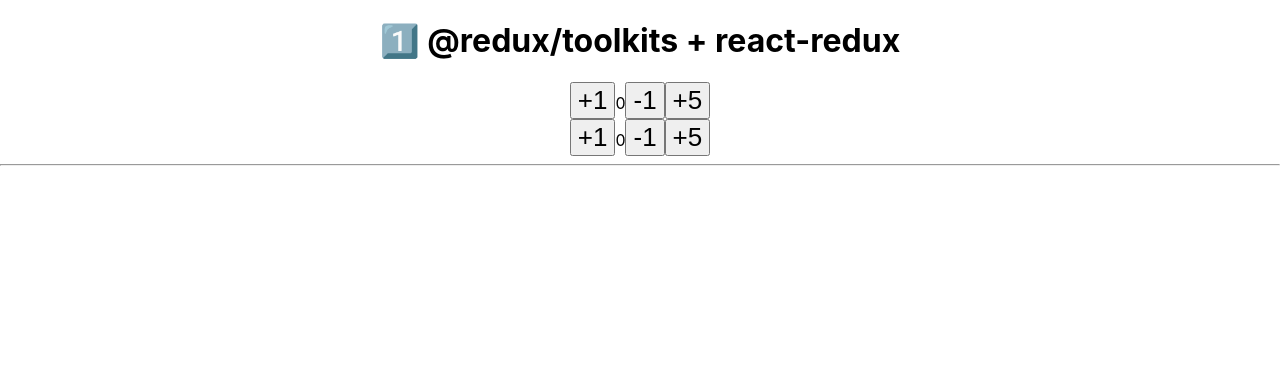
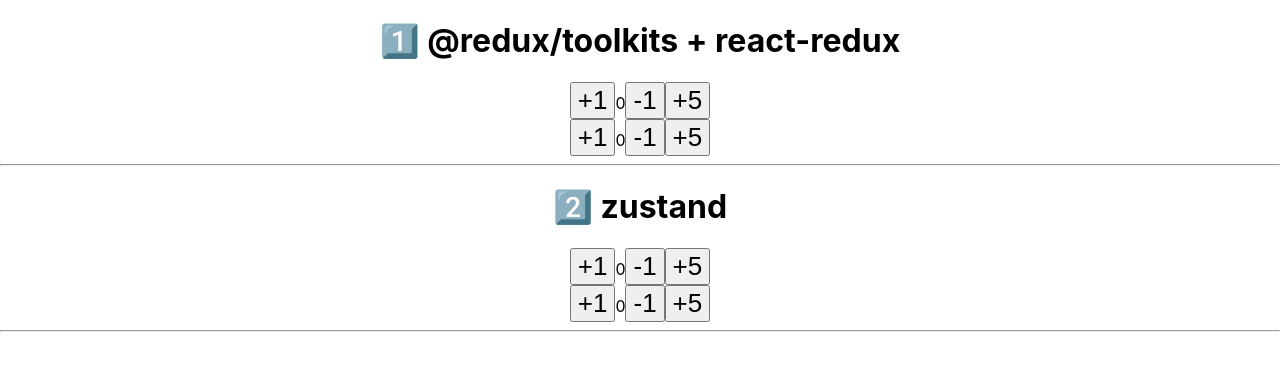
Before and after one commit to jamessawyer/react-mirco-state-manage, a React (Vite) app: page / in a window 1280 px wide. Shown: the top 370 px of the page. Built offline with nearby package versions, Linux system fonts and the light colour scheme.

Commit message:
zustand 状态管理

```diff
--- a/src/App.tsx
+++ b/src/App.tsx
@@ -1,6 +1,7 @@
 import { useState } from 'react'
 import './App.css'
 import CounterRedux from './CounterRedux'
+import CounterZustand from './CounterZustand'
 
 function App() {
   const [count, setCount] = useState(0)
@@ -10,6 +11,9 @@
       <h1>1️⃣ @redux/toolkits + react-redux</h1>
       <CounterRedux />
       <hr />
+      <h1>2️⃣ zustand</h1>
+      <CounterZustand />
+      <hr />
     </div>
   )
 }
--- /dev/null
+++ b/src/CounterZustand.tsx
@@ -0,0 +1,51 @@
+import create from 'zustand'
+
+type State = {
+  counter: {
+    value: number
+  },
+  counterActions: {
+    increment: () => void,
+    decrement: () => void,
+    incrementByAmount: (amount: number) => void
+  }
+}
+
+// 同时在store中定义 state & actions
+const useStore = create<State>((set) => ({
+  counter: { value: 0 },
+  counterActions: {
+    increment: () => set(state => ({
+      counter: { value: state.counter.value + 1 }
+    })),
+    decrement: () => set(state => ({
+      counter: { value: state.counter.value - 1 }
+    })),
+    incrementByAmount:  (amount: number) => set(state => ({
+      counter: { value: state.counter.value + amount }
+    })),
+  }
+}))
+
+function Counter() {
+  const count = useStore(state => state.counter.value)
+  const { increment, decrement, incrementByAmount } = useStore(state => state.counterActions)
+
+  return (
+    <div>
+      <button onClick={() => increment()}>+1</button>
+      <span>{count}</span>
+      <button onClick={() => decrement()}>-1</button>
+      <button onClick={() => incrementByAmount(5)}>+5</button>
+    </div>
+  )
+}
+
+const CounterZustand = () => (
+  <div>
+    <Counter />
+    <Counter />
+  </div>
+)
+
+export default CounterZustand
```
